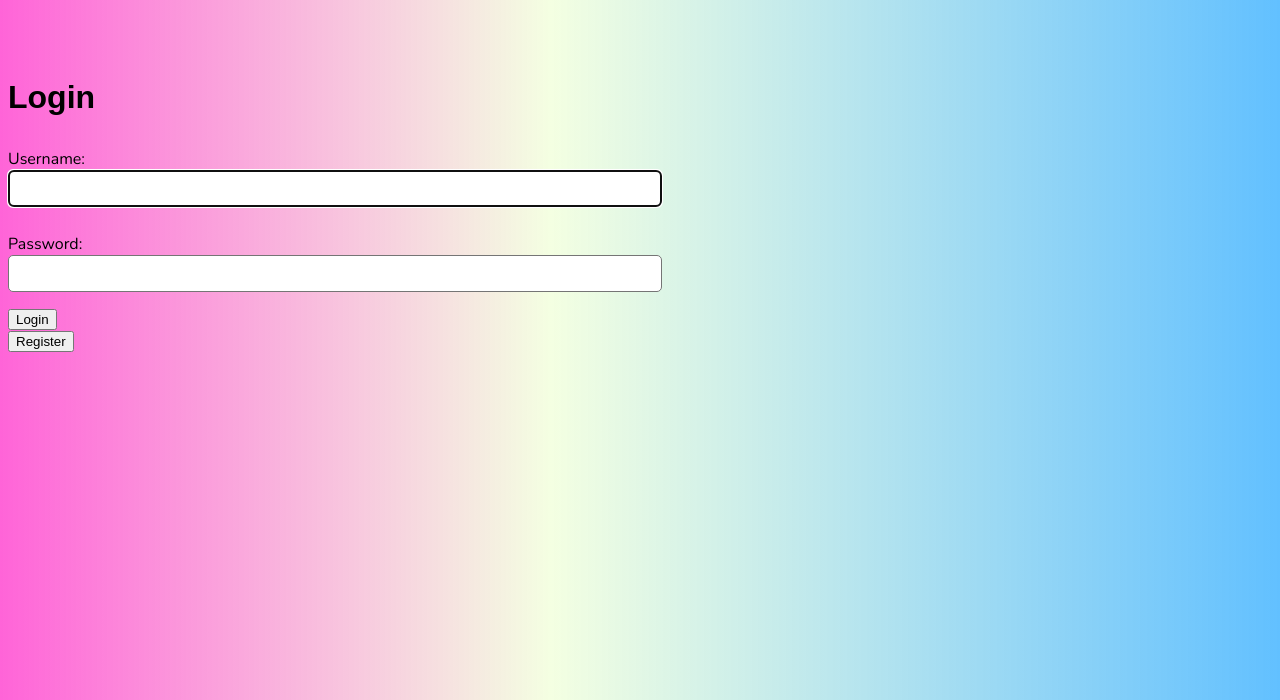
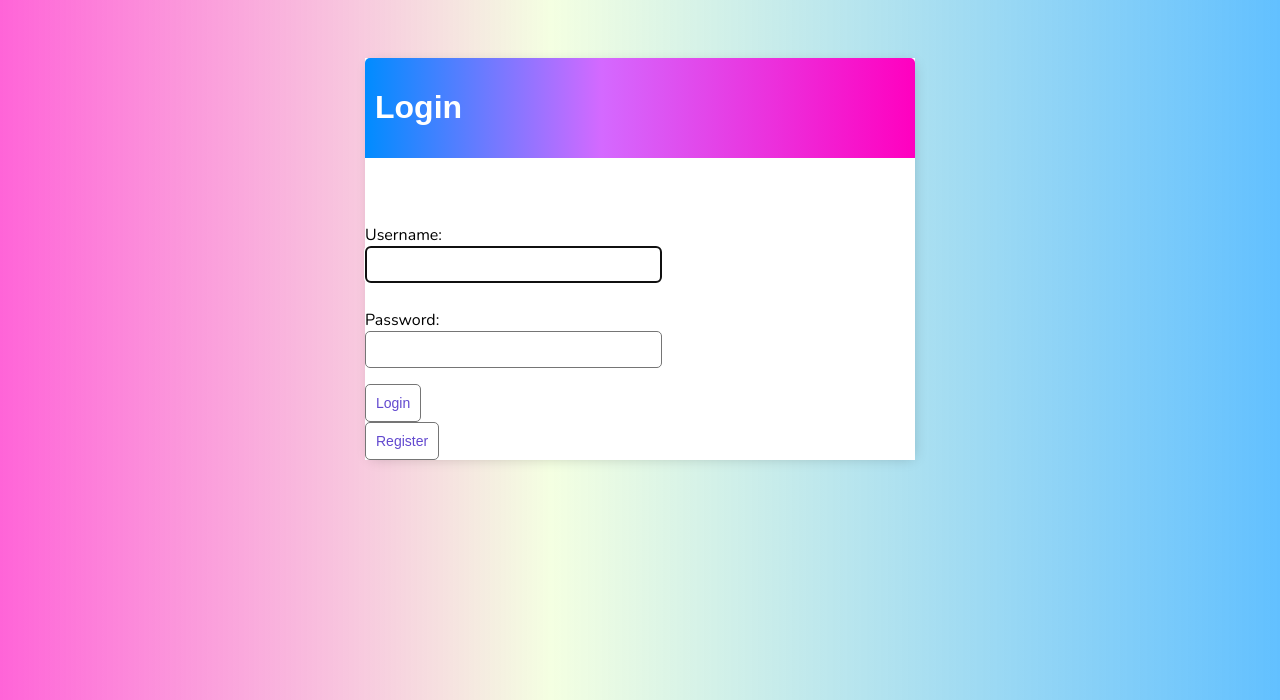
Before and after one commit to lbapart/ShoppingList, a Django app: page /login/ in a window 1280 px wide. Shown: the top 700 px of the page. Run offline with Django 4.2, Linux system fonts and the light colour scheme.

Commit message:
some fixes

```diff
--- a/mainapp/static/css/style.css
+++ b/mainapp/static/css/style.css
@@ -116,7 +116,7 @@ a.add-link {
     background-color: #008CBA;
     border: none;
     color: white;
-    padding: 8px 12px;
+    padding: 7px 12px;
     text-align: center;
     text-decoration: none;
     display: inline-block;
--- a/mainapp/templates/mainapp/login.html
+++ b/mainapp/templates/mainapp/login.html
@@ -1,10 +1,14 @@
 {% extends 'mainapp/main.html' %}
 {% block content %}
-<h1>Login</h1>
-<form action="" method="POST">
-    {% csrf_token %}
-    {{ form.as_p }}
-    <input type="submit" value="Login">
-</form>
-<a href="{% url 'register' %}"><button>Register</button></a>
+<div class="header-bar">
+    <h1>Login</h1>
+</div>
+<div class="card-body"></div>
+    <form action="" method="POST">
+        {% csrf_token %}
+        {{ form.as_p }}
+        <input class='button' type="submit" value="Login">
+    </form>
+    <a href="{% url 'register' %}"><button class="button">Register</button></a>
+</div>
 {% endblock content %}
--- a/mainapp/templates/mainapp/main.html
+++ b/mainapp/templates/mainapp/main.html
@@ -11,7 +11,7 @@
     <link rel="stylesheet" href="{% static 'css/style.css' %}">
 </head>
 <body>
-    <div>
+    <div class="container">
         {% block content %}
         {% endblock content %}
     </div>
--- a/mainapp/templates/mainapp/purchase_list.html
+++ b/mainapp/templates/mainapp/purchase_list.html
@@ -4,6 +4,7 @@
 <div class="header-bar">
     <div>
         <p>Hello, {{ request.user }}</p>
+        <p>Here is your Shopping List</p>
     </div>
     <a href="{% url 'logout' %}">Logout</a>
 {% else %}
```
Also changed, not shown: db.sqlite3.
